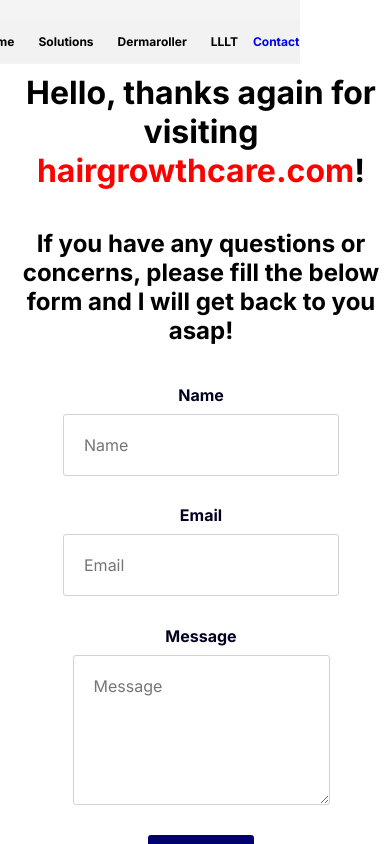
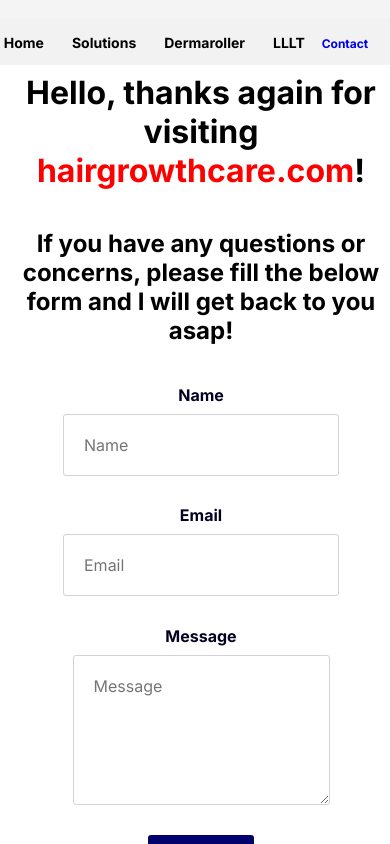
Before and after one commit to tsarg88/hairgrowthcare, a React (Create React App) app in the folder hairgrowthcare/: page /contact in a window 390 px wide. Shown: the top 844 px of the page. Built offline with nearby package versions, Linux system fonts and the light colour scheme; a web font is replaced by a local one.

Commit message:
working on main page css

```diff
--- a/hairgrowthcare/src/nav/Nav.css
+++ b/hairgrowthcare/src/nav/Nav.css
@@ -41,14 +41,13 @@ nav span {
 
 @media (max-width: 600px) {
   nav {
-    display: inline-block;
     width: 416px;
   }
 }
 
 @media (max-width: 600px) {
   nav span {
-    font-size: 12px;
+    font-size: 14px;
   }
 }
 @media (max-width: 600px) {
```
